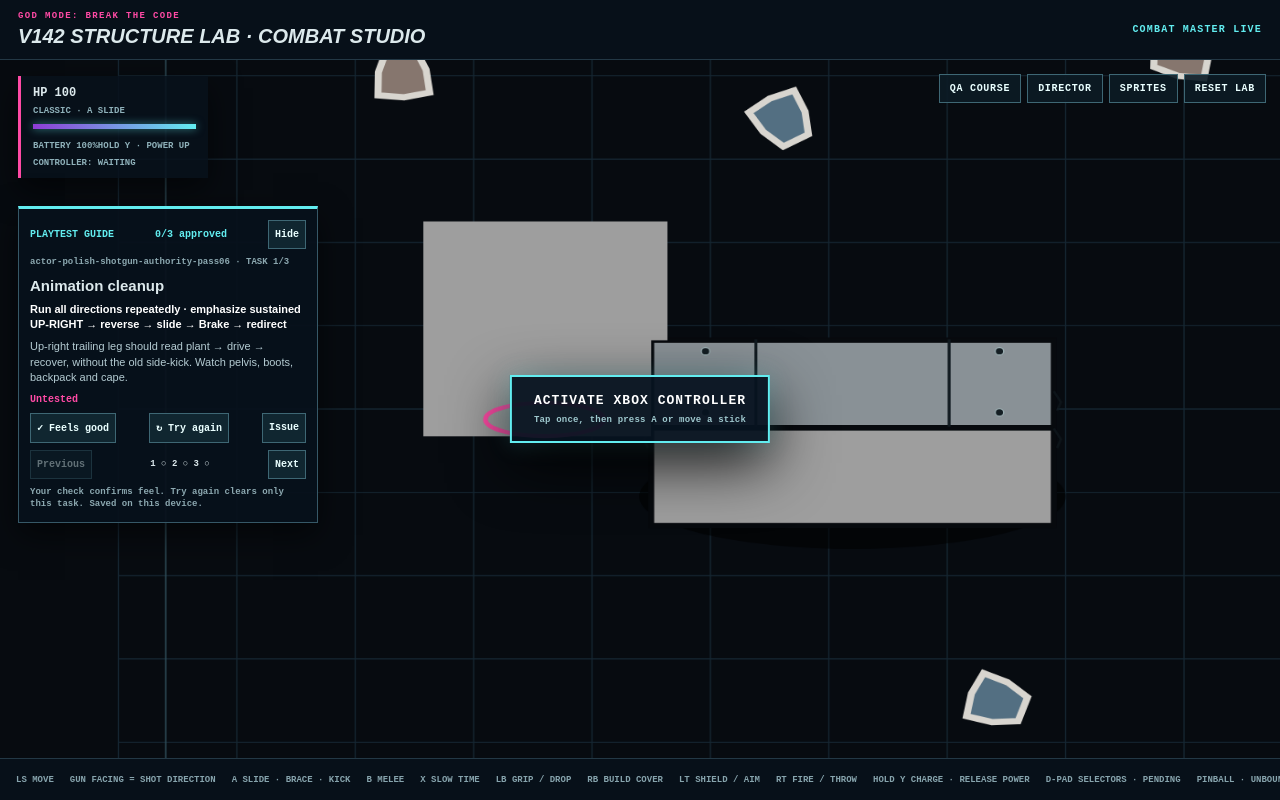
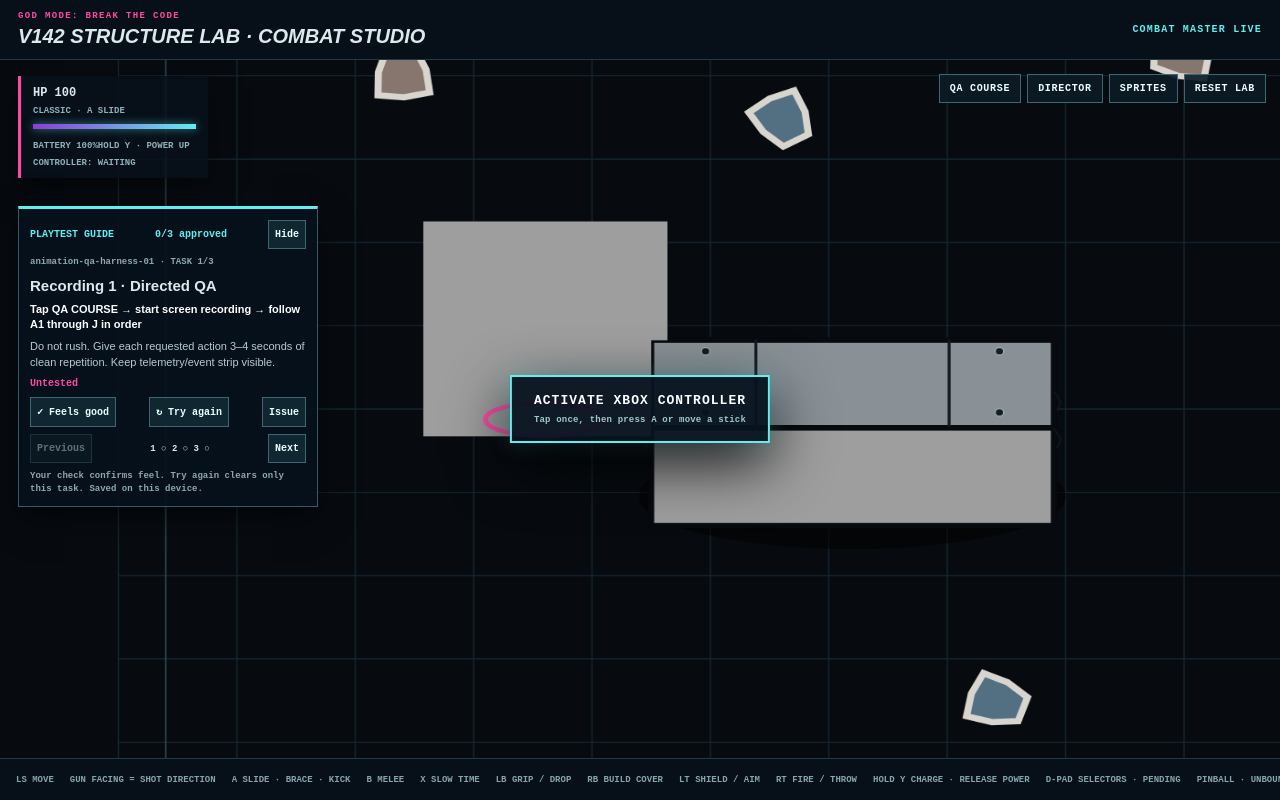
Before and after one commit to leslieadamsisrh-commits/god-mode-break-the-code2, a Next.js app: page / in a window 1280 px wide. Built offline with nearby package versions, Linux system fonts and the light colour scheme.

Commit message:
QA Harness 01 guide: directed and natural diagnostic recordings

```diff
--- a/app/PlaytestGuide.tsx
+++ b/app/PlaytestGuide.tsx
@@ -2,13 +2,13 @@
 import {useEffect,useState} from "react";
 
 // Bump this batch whenever its tested behavior or instructions change.
-const BATCH="actor-polish-shotgun-authority-pass06";
+const BATCH="animation-qa-harness-01";
 const STORAGE="god_mode_playtest_"+BATCH;
 type Result="untested"|"good"|"issue";
 const TASKS=[
- {title:"Animation cleanup",buttons:"Run all directions repeatedly · emphasize sustained UP-RIGHT → reverse → slide → Brake → redirect",watch:"Up-right trailing leg should read plant → drive → recover, without the old side-kick. Watch pelvis, boots, backpack and cape."},
- {title:"Trigger authority",buttons:"Plant at waist/tall cover → fire into wall → barely over → edge → corner → open space",watch:"Every cadence-ready RT pull must BOOM. Bad shots collide with geometry instead of disappearing."},
- {title:"Combat rhythm",buttons:"Move → slide → Brake → cover → plant → BANG → rotate → BANG → retract → escape → reposition → BANG",watch:"Judge .39s cadence: faster and immediate, but still weighted. Record the run."}
+ {title:"Recording 1 · Directed QA",buttons:"Tap QA COURSE → start screen recording → follow A1 through J in order",watch:"Do not rush. Give each requested action 3–4 seconds of clean repetition. Keep telemetry/event strip visible."},
+ {title:"Recording 2 · Natural stress",buttons:"Keep QA visible → select J NATURAL STRESS → play hard for 60–90 seconds",watch:"Play naturally, not perfectly. Let warnings and event history identify states around visible defects."},
+ {title:"Send both recordings",buttons:"Upload both recordings after the course",watch:"They become the evidence for the final Jade Sprite Actor defect list and one surgical correction batch."}
 ];
 const LABELS:Record<Result,string>={untested:"Untested",good:"✓ Feels good",issue:"Issue reported"};
 export default function PlaytestGuide(){
```
